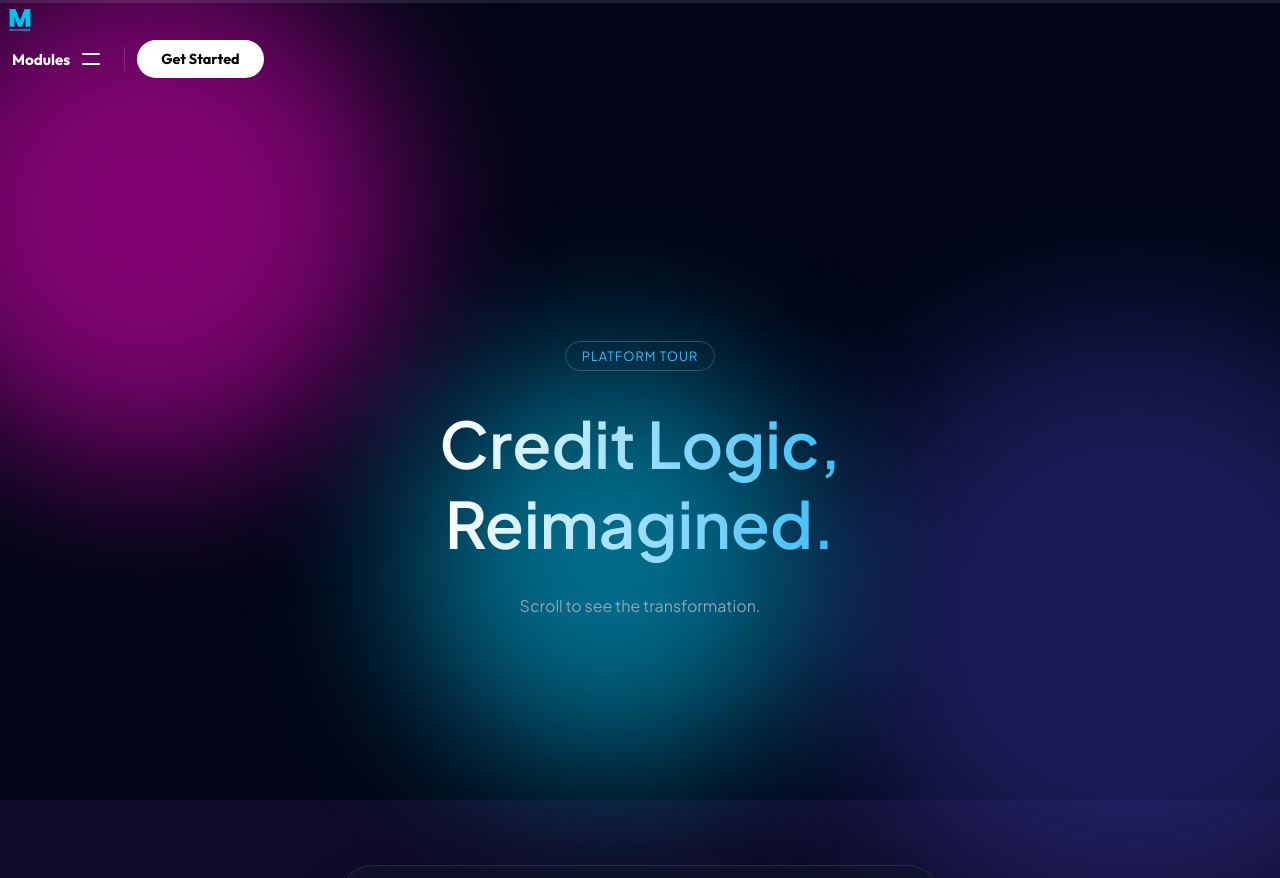
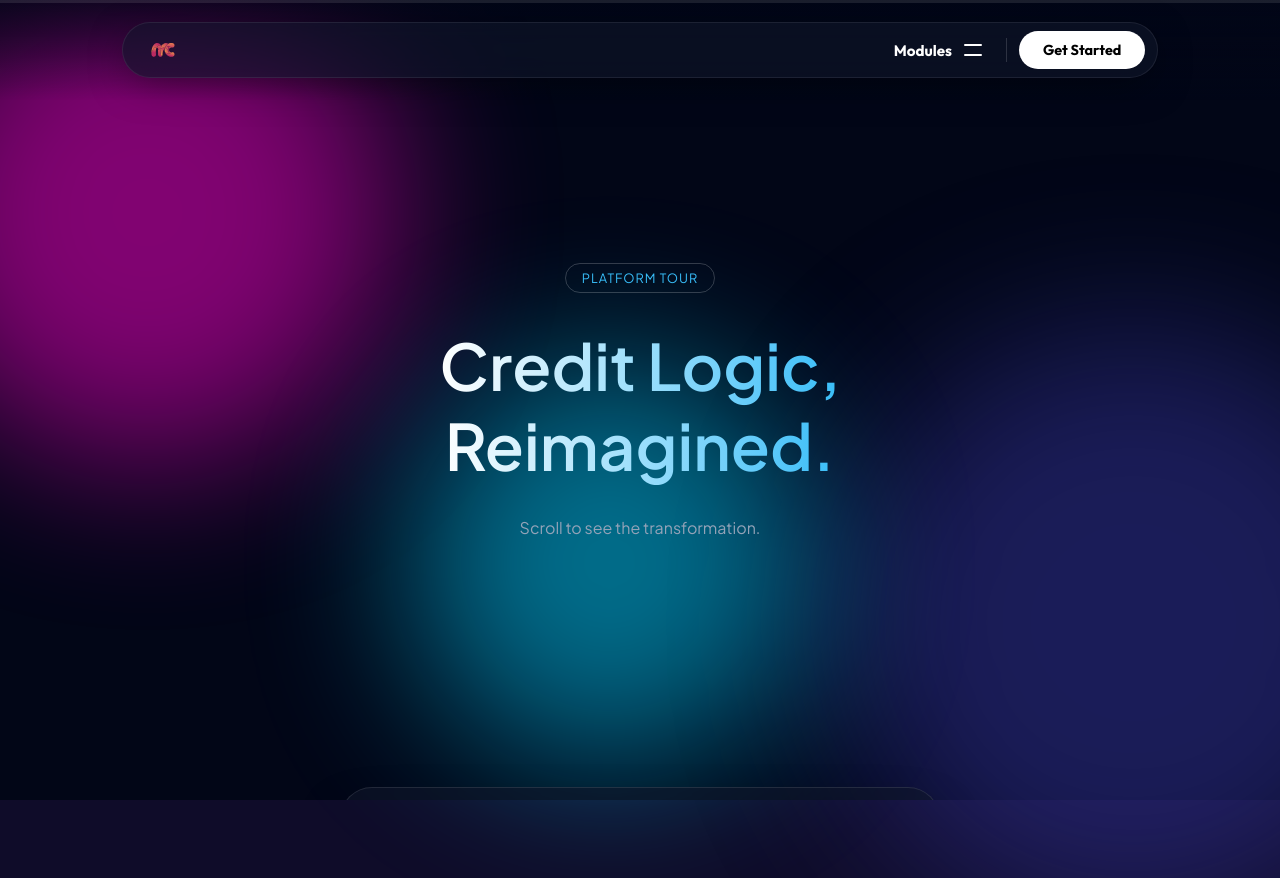
Before and after one commit to svt-max/maxi, a plain HTML site: page features/index.html in a window 1280 px wide. After the commit the page ends 800 px from the top, so only its background shows below. Drawn offline with Linux system fonts and the light colour scheme.

Commit message:
Replace logo image and remove favicon link

```diff
--- a/features/index.html
+++ b/features/index.html
@@ -10,7 +10,6 @@
     <link href="https://fonts.googleapis.com/css2?family=Outfit:wght@400;500;700;800&family=Plus+Jakarta+Sans:wght@400;500;600&display=swap" rel="stylesheet">
     <link rel="stylesheet" href="https://cdnjs.cloudflare.com/ajax/libs/font-awesome/6.4.0/css/all.min.css">
     <link rel="stylesheet" href="style.css">
-    <link rel="icon" type="image/png" href="MaxCredible Icon.png">
 </head>
 <body>
 
@@ -24,8 +23,10 @@
         <div class="blob b-3"></div>
     </div>
 
-    <div class="logo-container" onclick="window.location.reload()">
-                <img src="MaxCredible Icon with Text.png" alt="MaxCredible" class="nav-logo" style="height: 40px;"
+    <nav class="top-nav">
+        <div class="nav-content">
+            <div class="logo-container" onclick="window.location.reload()">
+                <img src="Logo_redish.svg" alt="MaxCredible" class="nav-logo"
                     onerror="this.style.display='none'; document.getElementById('txt-logo').style.display='block'">
                 <div id="txt-logo" class="text-logo" style="display:none;">MaxCredible</div>
             </div>
```
